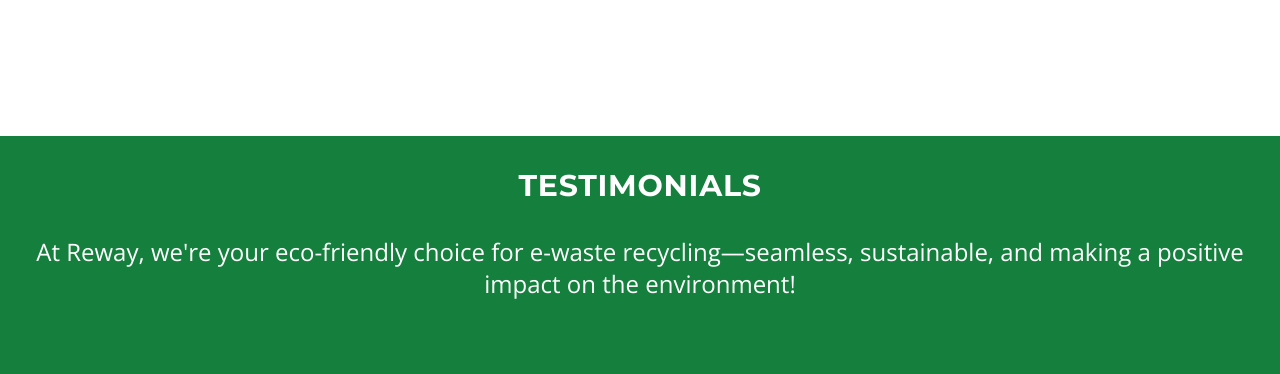
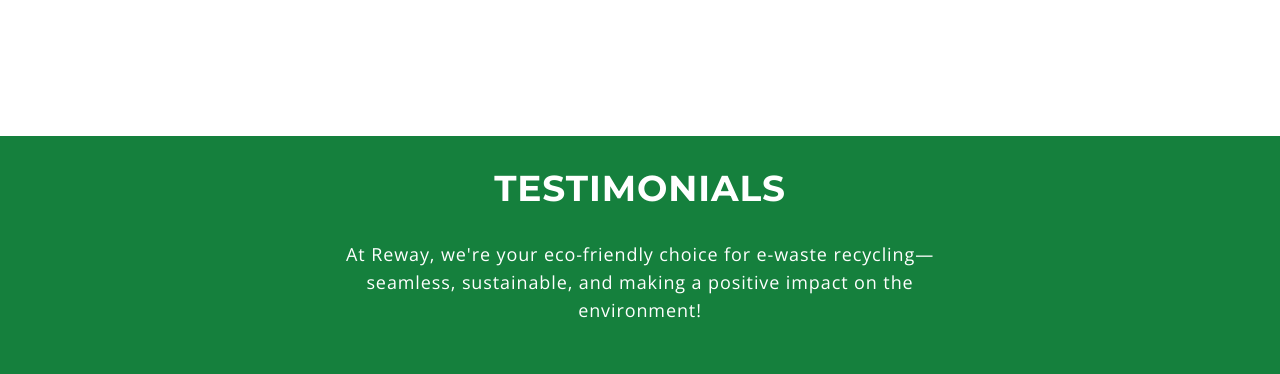
Before and after one commit to rewayy/Reway_final, a React (Vite) app: page / in a window 1280 px wide. Shown: the part 4060-4434 px from the top of the page. Built offline with nearby package versions, Linux system fonts and the light colour scheme; a web font is replaced by a local one.

Commit message:
modified testimonial text

```diff
--- a/src/components/Testimonial.jsx
+++ b/src/components/Testimonial.jsx
@@ -56,10 +56,12 @@ const data = [
 export const Testimonial = () => {
   return (
     <div id="testimonials" className='bg-green-700 min-h-[650px]'>
-      <h1 className='mx-auto text-center py-8'>TESTIMONIALS</h1>
-      <p className='mx-auto text-center text-white text-2xl px-4'>
+      <div className="md:flex flex-col justify-center items-center">
+      <h1 className='mx-auto text-center text-2xl md:text-4xl py-8'>TESTIMONIALS</h1>
+      <p className='md:w-1/2 text-center text-sm md:tracking-wider md:text-lg font-light px-6   text-white  md:px-6'>
         At Reway, we're your eco-friendly choice for e-waste recycling—seamless, sustainable, and making a positive impact on the environment!
       </p>
+      </div>
       <div className='px-12 py-12'>
       <Slider {...settings}>
       {data.map((testimonial, index) => (
```
